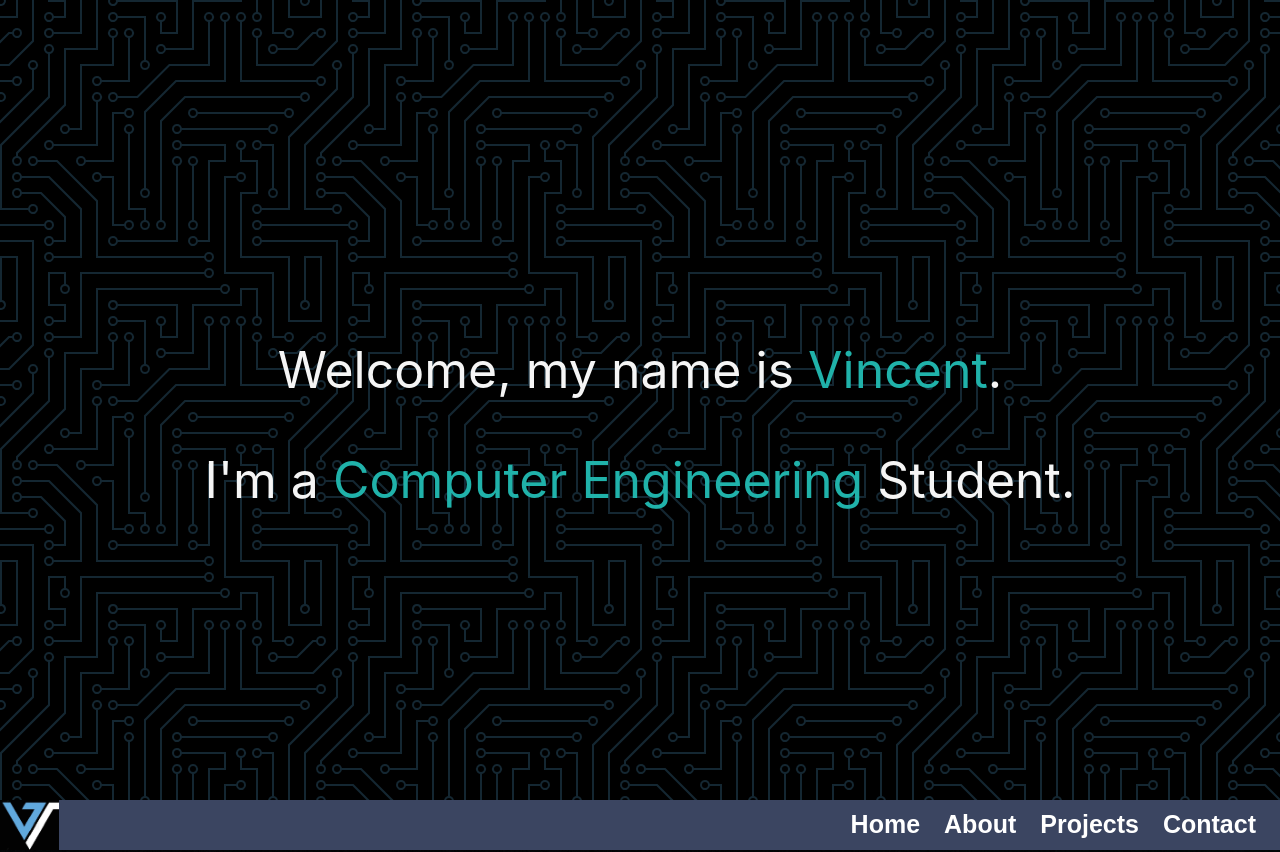
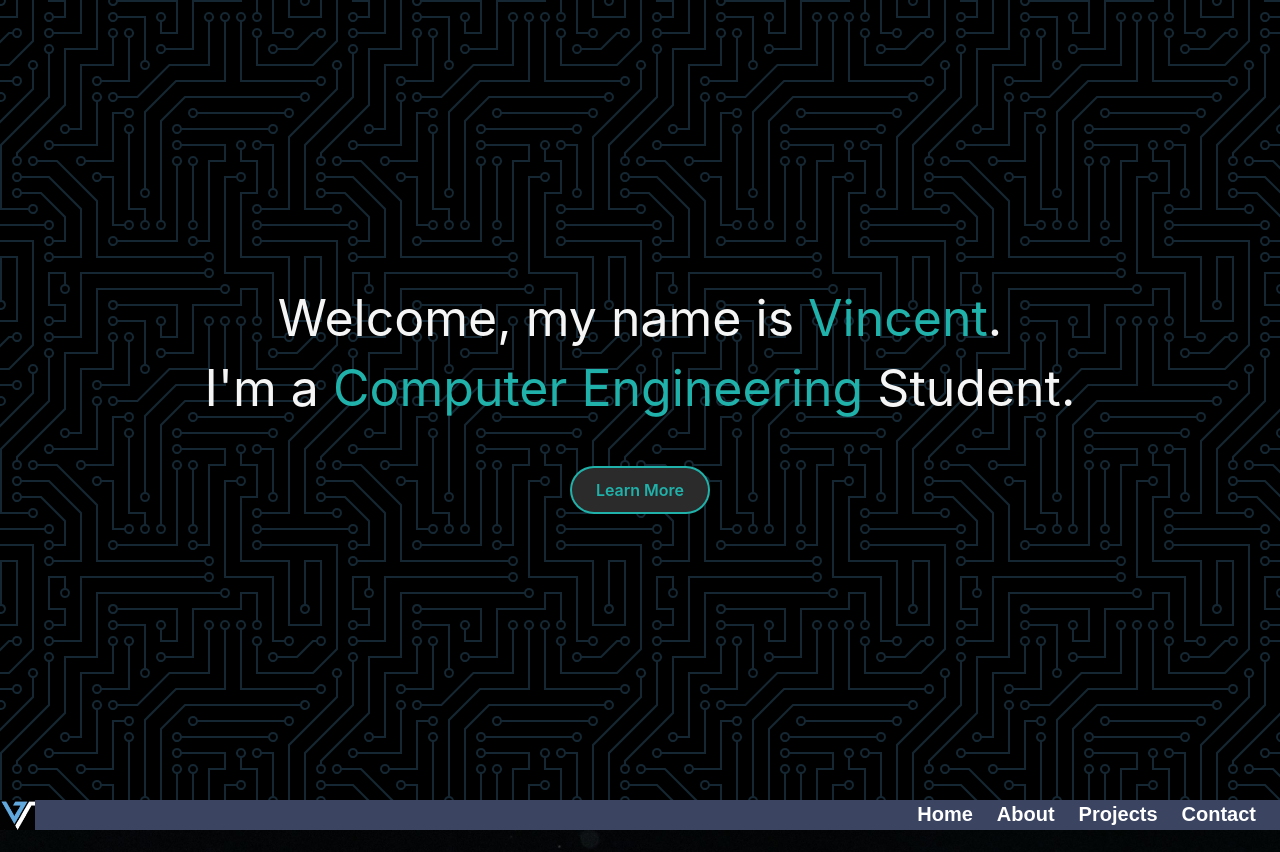
Before and after one commit to vincent-truong04/vincent-truong04.github.io, a React (Create React App) app: page / in a window 1280 px wide. Shown: the top 852 px of the page. Built offline with nearby package versions, Linux system fonts and the light colour scheme.

Commit message:
Edited Hero Component

```diff
--- a/src/components/Hero.js
+++ b/src/components/Hero.js
@@ -4,9 +4,12 @@ import '../styling/Hero.css';
 function Hero() {
     return(
         <section className="hero-section" id="hero">
-            <p>Welcome, my name is <span class="name">Vincent</span>.</p>
-            <p>I'm a <span class="major">Computer Engineering</span> Student.</p>
-
+            <p1>Welcome, my name is <span class="name">Vincent</span>.</p1>
+            <p2>I'm a <span class="major">Computer Engineering</span> Student.</p2>
+            <a href="#about" class="animated-button">
+                <span>Learn More</span>
+                <span></span>
+            </a>
         </section>
     )
 }
--- a/src/styling/Header.css
+++ b/src/styling/Header.css
@@ -20,7 +20,7 @@ nav {
 nav a {
     color: white;
     text-decoration: none;
-    font-size: 25px;
+    font-size: 20px;
     border: none;
     background: none;
     font-weight: 600;
@@ -47,10 +47,9 @@ nav a {
 .logo {
     display:flex;
     align-items:center;
-    gap: 1rem;
 }
 
 .logo img{
-    height: 50px;
+    height: 30px;
     width: auto;
 }
--- a/src/styling/Hero.css
+++ b/src/styling/Hero.css
@@ -19,6 +19,62 @@
 
 
 
-p {
-    margin-bottom: 0px;
+p1 {
+    margin-bottom: 10px;
 }
+
+p2 {
+    margin-bottom: 50px;
+}
+
+a{
+    text-decoration: none;
+}
+.animated-button {
+    position: relative;
+    display: inline-block;
+    padding: 12px 24px;
+    border: none;
+    font-size: 16px;
+    background-color: rgb(43, 43, 43);
+    border-radius: 100px;
+    font-weight: 600;
+    color: lightseagreen;
+    box-shadow: 0 0 0 2px lightseagreen;
+    cursor: pointer;
+    overflow: hidden;
+    transition: all 0.6s cubic-bezier(0.23, 1, 0.320, 1);
+  }
+
+  .animated-button span:last-child {
+    position: absolute;
+    top: 50%;
+    left: 50%;
+    transform: translate(-50%, -50%);
+    width: 20px;
+    height: 20px;
+    background-color: lightseagreen;
+    border-radius: 50%;
+    opacity: 0;
+    transition: all 0.8s cubic-bezier(0.23, 1, 0.320, 1);
+  }
+
+  .animated-button span:first-child {
+    position: relative;
+    z-index: 1;
+  }
+
+  .animated-button:hover {
+    box-shadow: 0 0 0 5px #21f3f360;
+    color: #ffffff;
+  }
+
+  .animated-button:active {
+    scale: 0.95;
+  }
+
+  .animated-button:hover span:last-child {
+    width: 150px;
+    height: 150px;
+    opacity: 1;
+  }
```
